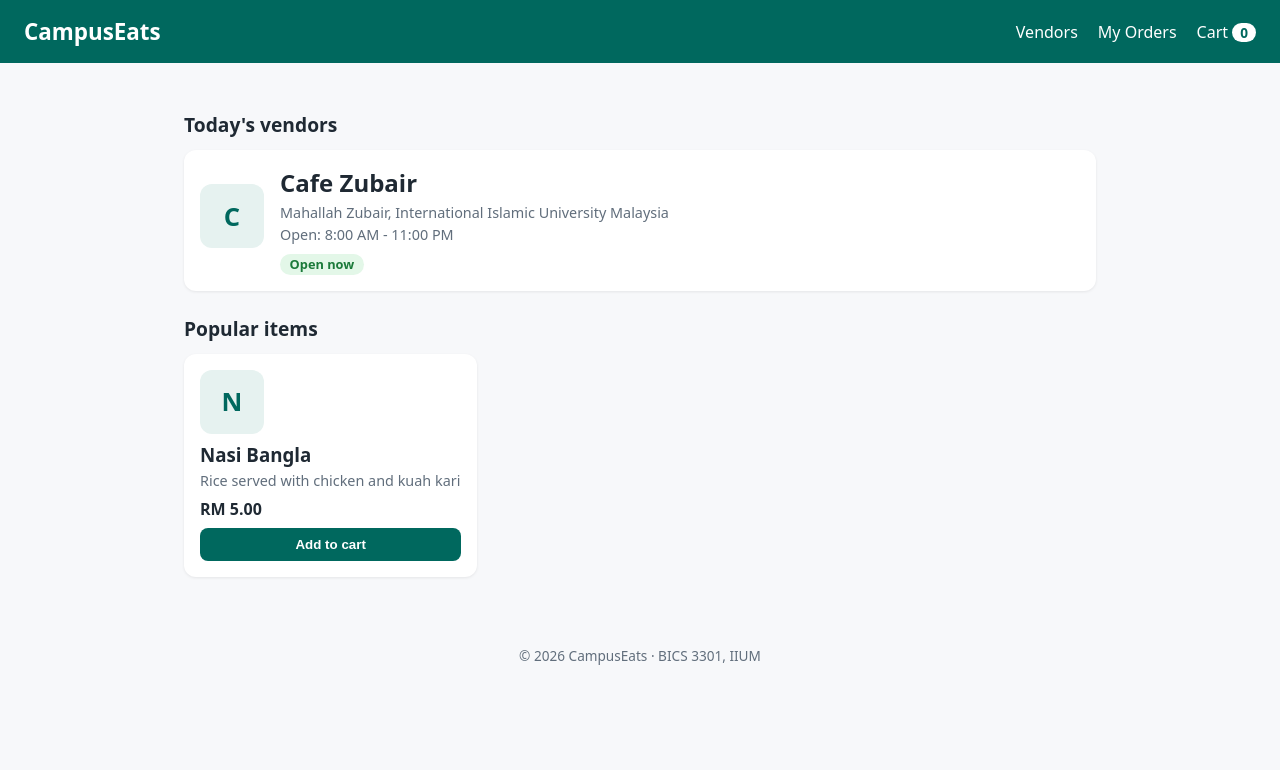
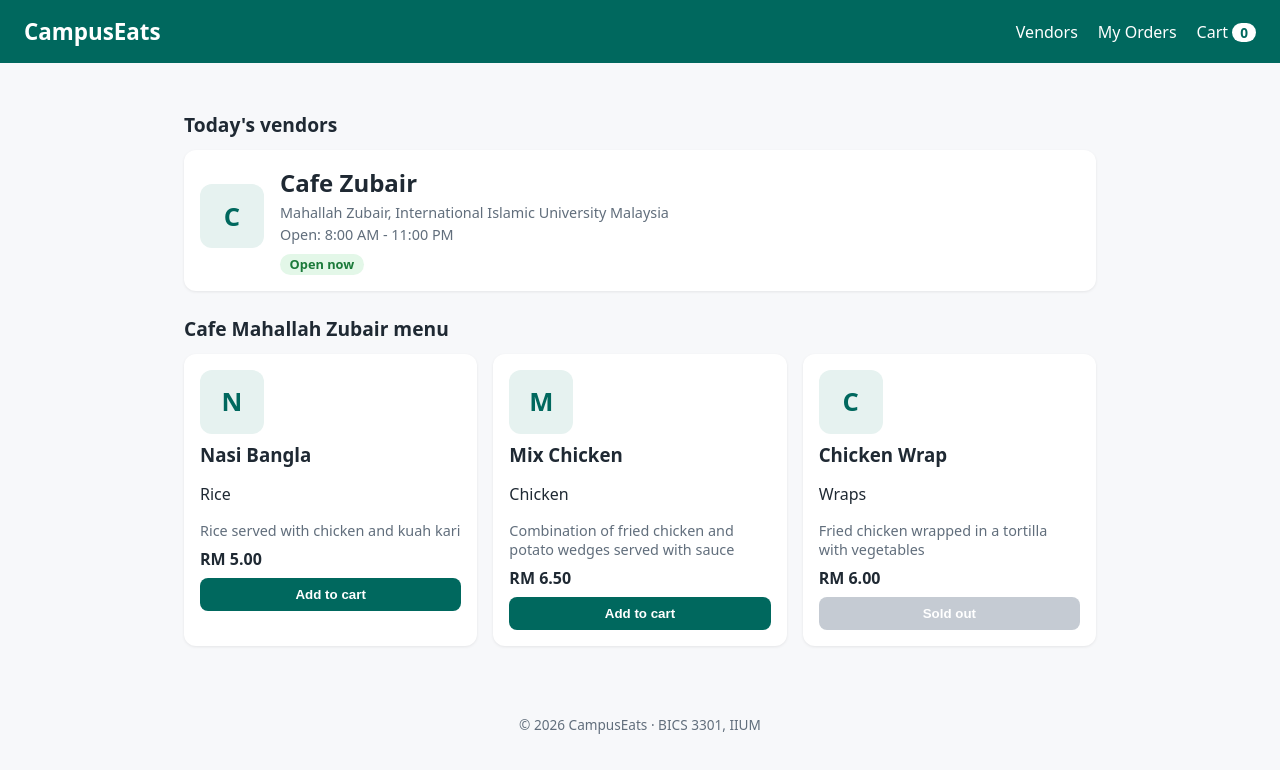
Before and after one commit to Pokp4n/campuseats-2417219, a React (Vite) app: page / in a window 1280 px wide. Shown: the top 770 px of the page. Built offline with nearby package versions, Linux system fonts and the light colour scheme.

Commit message:
Menu from data with map

```diff
--- a/src/App.jsx
+++ b/src/App.jsx
@@ -1,9 +1,12 @@
 import Header from "./components/Header.jsx";
 import VendorCard from "./components/VendorCard.jsx";
-import MenuItemCard from "./components/MenuItemCard.jsx";
+import MenuList from "./components/MenuList.jsx";
 import Footer from "./components/Footer.jsx";
+import { vendors } from "./data/vendors.js";
 
 function App() {
+  const vendor = vendors[0];
+
   return (
     <>
       <Header />
@@ -15,10 +18,8 @@ function App() {
         </section>
 
         <section>
-          <h2 className="section-title">Popular items</h2>
-          <div className="grid">
-            <MenuItemCard />
-          </div>
+          <h2 className="section-title">{vendor.name} menu</h2>
+          <MenuList items={vendor.items} />
         </section>
       </main>
       <Footer />
--- a/src/components/MenuItemCard.jsx
+++ b/src/components/MenuItemCard.jsx
@@ -1,11 +1,4 @@
-function MenuItemCard() {
-  const item = {
-    name: "Nasi Bangla",
-    description: "Rice served with chicken and kuah kari",
-    price: 5.0,
-    available: true,
-  };
-
+function MenuItemCard({ item }) {
   return (
     <article className="card menu-card">
       <div className="thumb" aria-hidden="true">
@@ -13,6 +6,7 @@ function MenuItemCard() {
       </div>
 
       <h3>{item.name}</h3>
+      <p className="tag">{item.category}</p>
       <p className="muted">{item.description}</p>
       <p className="price">RM {item.price.toFixed(2)}</p>
 
--- /dev/null
+++ b/src/components/MenuList.jsx
@@ -0,0 +1,13 @@
+import MenuItemCard from "./MenuItemCard.jsx";
+
+function MenuList({ items }) {
+  return (
+    <div className="grid">
+      {items.map((item) => (
+        <MenuItemCard key={item.id} item={item} />
+      ))}
+    </div>
+  );
+}
+
+export default MenuList;
--- /dev/null
+++ b/src/data/vendors.js
@@ -0,0 +1,54 @@
+export const vendors = [
+  {
+    id: 1,
+    name: "Cafe Mahallah Zubair",
+    location: "Mahallah Zubair, International Islamic University Malaysia",
+    openHours: "8:00 AM - 11:00 PM",
+    isOpen: true,
+
+    items: [
+      {
+        id: 1,
+        name: "Nasi Bangla",
+        description: "Rice served with chicken and kuah kari",
+        price: 5.0,
+        category: "Rice",
+        available: true,
+      },
+      {
+        id: 2,
+        name: "Mix Chicken",
+        description:
+          "Combination of fried chicken and potato wedges served with sauce",
+        price: 6.5,
+        category: "Chicken",
+        available: true,
+      },
+      {
+        id: 3,
+        name: "Chicken Wrap",
+        description: "Fried chicken wrapped in a tortilla with vegetables",
+        price: 6.0,
+        category: "Wraps",
+        available: false,
+      },
+    ],
+  },
+  {
+    id: 2,
+    name: "Kafe Mahallah Aminah",
+    location: "Mahallah Aminah",
+    openHours: "7:00 am - 10:00 pm",
+    isOpen: true,
+    items: [
+      {
+        id: 1,
+        name: "Mee Goreng",
+        description: "Fried noodles with vegetables and egg",
+        price: 5.0,
+        category: "Noodles",
+        available: true,
+      },
+    ],
+  },
+];
```
